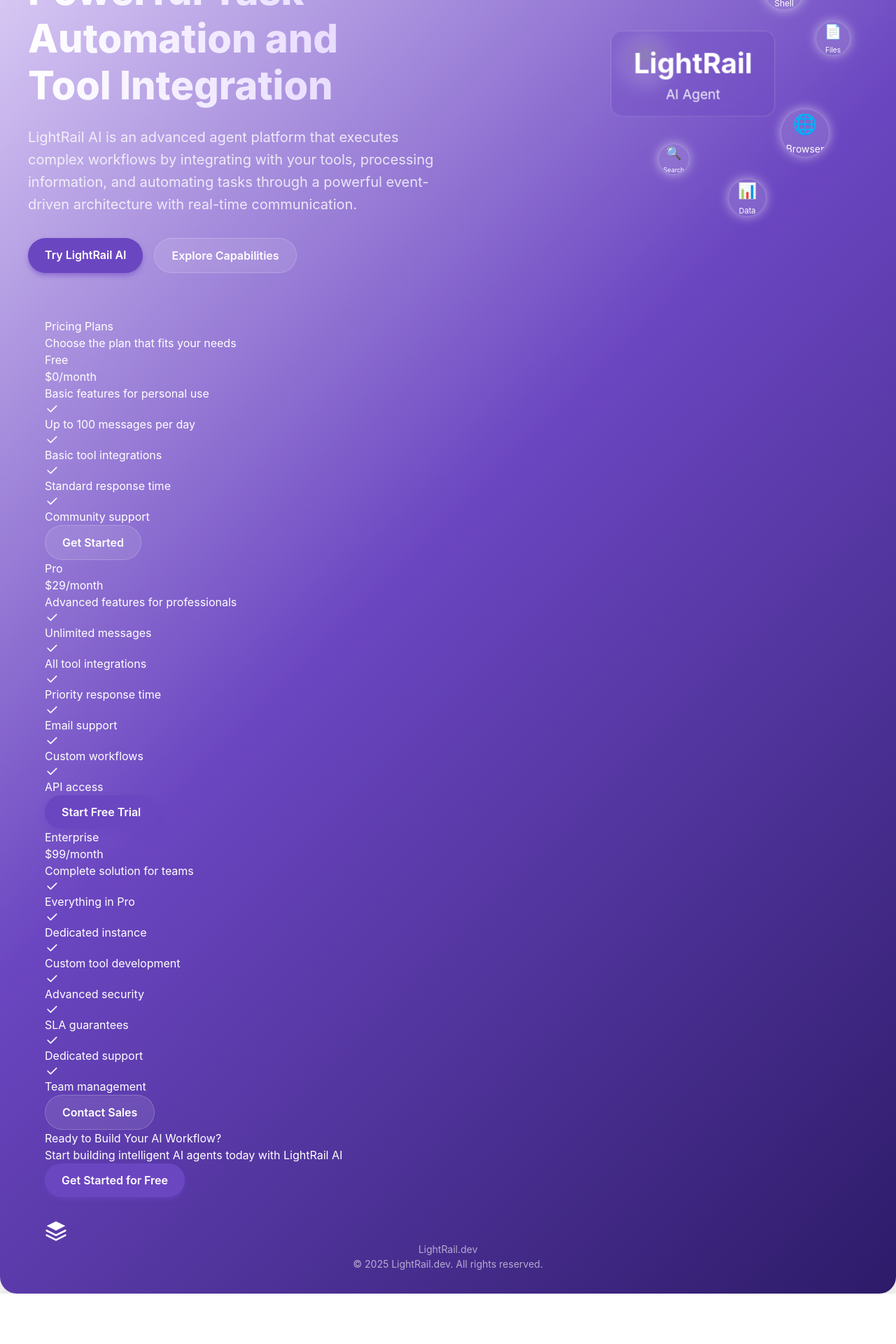
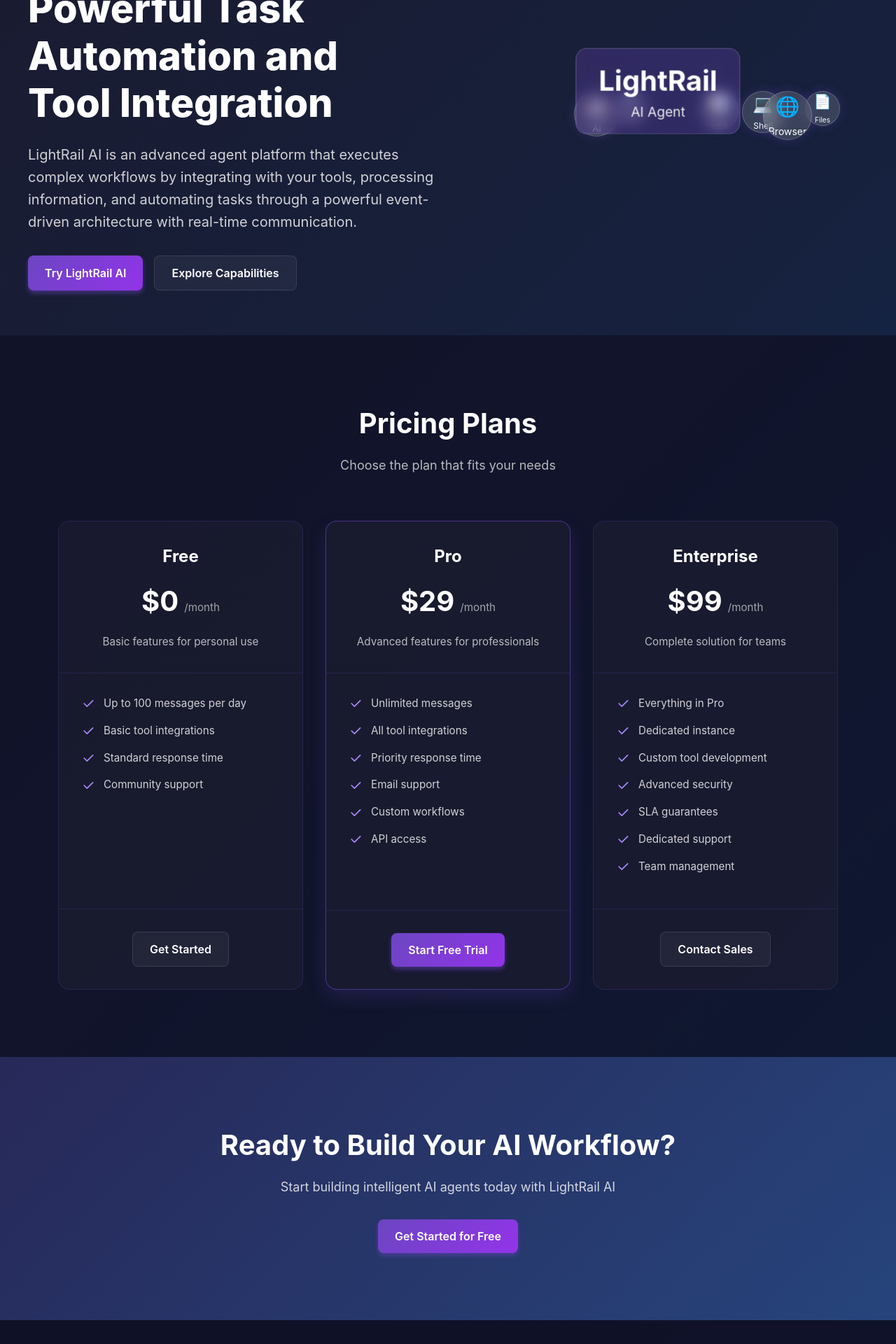
Before and after one commit to Lightiam/LightAgent.AI, a React (Create React App) app in the folder frontend/: page / in a window 1280 px wide. Shown: the part 340-2260 px from the top of the page at 70% size. Before the commit the page ends 2188 px from the top, so only its background shows below. Built offline with nearby package versions, Linux system fonts and the light colour scheme.

Commit message:
Update App.css with dark theme and professional styling for landing page
Co-Authored-By: Bola Olatunji <bola.olatunji@gmail.com>

```diff
--- a/frontend/src/App.css
+++ b/frontend/src/App.css
@@ -12,21 +12,38 @@
 
 /* Landing Page Styles */
 .landing-page {
-  background: linear-gradient(135deg, #f0e6ff 0%, #6b46c1 50%, #2d1b69 100%);
+  background: linear-gradient(135deg, #1a1a2e 0%, #16213e 50%, #0f3460 100%);
   min-height: 100vh;
   color: #fff;
   overflow: hidden;
   position: relative;
-  border-radius: 1.5rem;
-  box-shadow: 0 25px 50px -12px rgba(0, 0, 0, 0.25);
+}
+
+.gradient-bg {
+  position: absolute;
+  top: 0;
+  left: 0;
+  right: 0;
+  bottom: 0;
+  background:
+    radial-gradient(circle at 20% 30%, rgba(121, 40, 202, 0.3) 0%, rgba(121, 40, 202, 0) 50%),
+    radial-gradient(circle at 80% 10%, rgba(41, 151, 255, 0.3) 0%, rgba(41, 151, 255, 0) 50%),
+    radial-gradient(circle at 10% 70%, rgba(121, 40, 202, 0.3) 0%, rgba(121, 40, 202, 0) 50%),
+    radial-gradient(circle at 90% 90%, rgba(41, 151, 255, 0.3) 0%, rgba(41, 151, 255, 0) 50%);
+  z-index: 0;
 }
 
 .navbar {
   display: flex;
   justify-content: space-between;
   align-items: center;
-  padding: 1.5rem 2rem;
-  background-color: transparent;
+  padding: 1.25rem 2rem;
+  background-color: rgba(20, 20, 40, 0.5);
+  backdrop-filter: blur(10px);
+  border-bottom: 1px solid rgba(255, 255, 255, 0.1);
+  position: sticky;
+  top: 0;
+  z-index: 100;
 }
 
 .logo {
@@ -54,6 +71,7 @@
   text-decoration: none;
   font-weight: 500;
   transition: color 0.2s ease;
+  font-size: 0.95rem;
 }
 
 .nav-link:hover {
@@ -62,46 +80,55 @@
 
 .button {
   padding: 0.75rem 1.5rem;
-  border-radius: 2rem;
+  border-radius: 0.5rem;
   font-weight: 600;
   cursor: pointer;
   transition: all 0.2s ease;
   text-decoration: none;
-  display: inline-block;
+  display: inline-flex;
+  align-items: center;
+  justify-content: center;
+  gap: 0.5rem;
   text-align: center;
 }
 
 .primary-button {
-  background-color: #6b46c1;
+  background: linear-gradient(135deg, #6b46c1 0%, #9333ea 100%);
   color: white;
   border: none;
   box-shadow: 0 4px 6px rgba(107, 70, 193, 0.5);
 }
 
 .primary-button:hover {
-  background-color: #553c9a;
+  background: linear-gradient(135deg, #553c9a 0%, #7e22ce 100%);
   transform: translateY(-2px);
   box-shadow: 0 6px 8px rgba(107, 70, 193, 0.6);
 }
 
 .secondary-button {
-  background-color: rgba(255, 255, 255, 0.1);
+  background-color: rgba(255, 255, 255, 0.05);
   color: white;
-  border: 1px solid rgba(255, 255, 255, 0.2);
+  border: 1px solid rgba(255, 255, 255, 0.1);
   backdrop-filter: blur(10px);
 }
 
 .secondary-button:hover {
-  background-color: rgba(255, 255, 255, 0.2);
-  border-color: rgba(255, 255, 255, 0.3);
+  background-color: rgba(255, 255, 255, 0.1);
+  border-color: rgba(255, 255, 255, 0.2);
+}
+
+.arrow {
+  font-size: 1.1rem;
+  margin-left: 0.25rem;
 }
 
 .hero {
   display: flex;
   align-items: center;
   justify-content: space-between;
-  padding: 4rem 0;
+  padding: 6rem 0 4rem;
   position: relative;
+  z-index: 1;
 }
 
 .hero-content {
@@ -109,12 +136,32 @@
   z-index: 10;
 }
 
+.hero-badge {
+  display: inline-flex;
+  align-items: center;
+  background: rgba(107, 70, 193, 0.2);
+  border: 1px solid rgba(107, 70, 193, 0.4);
+  border-radius: 2rem;
+  padding: 0.5rem 1rem;
+  margin-bottom: 1.5rem;
+}
+
+.hero-badge span {
+  font-size: 0.875rem;
+  font-weight: 600;
+  color: #a78bfa;
+}
+
 .hero-content h1 {
   font-size: 3.5rem;
   font-weight: 800;
   line-height: 1.2;
   margin-bottom: 1.5rem;
-  background: linear-gradient(to right, #ffffff, #e0d0ff);
+  color: white;
+}
+
+.gradient-text {
+  background: linear-gradient(to right, #a78bfa, #818cf8);
   -webkit-background-clip: text;
   -webkit-text-fill-color: transparent;
 }
@@ -132,103 +179,472 @@
   margin-top: 2rem;
 }
 
+.hero-stats {
+  display: flex;
+  gap: 3rem;
+  margin-top: 3rem;
+}
+
+.stat {
+  display: flex;
+  flex-direction: column;
+  align-items: flex-start;
+}
+
+.stat-value {
+  font-size: 2.5rem;
+  font-weight: 700;
+  color: white;
+  line-height: 1;
+}
+
+.stat-label {
+  font-size: 0.95rem;
+  color: rgba(255, 255, 255, 0.6);
+  margin-top: 0.5rem;
+}
+
+.hero-visual {
+  position: relative;
+  z-index: 1;
+}
+
+.platform-preview {
+  position: relative;
+}
+
+.platform-window {
+  background-color: rgba(30, 30, 50, 0.7);
+  border-radius: 0.75rem;
+  overflow: hidden;
+  border: 1px solid rgba(107, 70, 193, 0.2);
+  box-shadow: 0 25px 50px -12px rgba(0, 0, 0, 0.5);
+  width: 550px;
+}
+
+.window-header {
+  display: flex;
+  align-items: center;
+  padding: 0.75rem 1rem;
+  background-color: rgba(20, 20, 40, 0.8);
+  border-bottom: 1px solid rgba(107, 70, 193, 0.2);
+}
+
+.window-controls {
+  display: flex;
+  gap: 0.5rem;
+  margin-right: 1rem;
+}
+
+.control {
+  width: 12px;
+  height: 12px;
+  border-radius: 50%;
+}
+
+.control.red {
+  background-color: #f87171;
+}
+
+.control.yellow {
+  background-color: #fbbf24;
+}
+
+.control.green {
+  background-color: #4ade80;
+}
+
+.window-title {
+  font-size: 0.875rem;
+  color: rgba(255, 255, 255, 0.8);
+}
+
+.window-content {
+  padding: 1.5rem;
+  height: 400px;
+}
+
 .network-visualization {
   position: relative;
-  width: 500px;
-  height: 500px;
+  width: 100%;
+  height: 100%;
 }
 
 .network-node {
   position: absolute;
   border-radius: 50%;
-  background-color: #fff;
-  box-shadow: 0 0 15px rgba(255, 255, 255, 0.5);
+  background-color: rgba(107, 70, 193, 0.2);
+  border: 1px solid rgba(107, 70, 193, 0.4);
+  backdrop-filter: blur(10px);
   display: flex;
+  flex-direction: column;
   align-items: center;
   justify-content: center;
   overflow: hidden;
+  box-shadow: 0 0 15px rgba(107, 70, 193, 0.3);
+  transition: all 0.3s ease;
 }
 
-.features {
-  padding: 5rem 0;
-  background-color: rgba(255, 255, 255, 0.05);
-  backdrop-filter: blur(10px);
-  border-radius: 2rem 2rem 0 0;
-  margin-top: -2rem;
+.network-node:hover {
+  transform: scale(1.1);
+  background-color: rgba(107, 70, 193, 0.3);
+  box-shadow: 0 0 20px rgba(107, 70, 193, 0.5);
 }
 
-.features h2 {
+.node-icon {
+  font-size: 1.5rem;
+  margin-bottom: 0.25rem;
+}
+
+.node-label {
+  font-size: 0.75rem;
+  color: rgba(255, 255, 255, 0.8);
+}
+
+.central-node {
+  position: absolute;
+  top: 50%;
+  left: 50%;
+  transform: translate(-50%, -50%);
+  background: linear-gradient(135deg, rgba(107, 70, 193, 0.4) 0%, rgba(129, 140, 248, 0.4) 100%);
+  backdrop-filter: blur(10px);
+  padding: 1.5rem 2.5rem;
+  border-radius: 1rem;
+  border: 1px solid rgba(107, 70, 193, 0.4);
+  text-align: center;
+  z-index: 5;
+  box-shadow: 0 10px 25px rgba(107, 70, 193, 0.3);
+}
+
+.node-title {
+  font-size: 2rem;
+  font-weight: 700;
+  color: white;
+}
+
+.node-subtitle {
+  font-size: 1rem;
+  color: rgba(255, 255, 255, 0.8);
+  margin-top: 0.25rem;
+}
+
+.features-section {
+  padding: 6rem 0;
+  position: relative;
+  z-index: 1;
+  background-color: rgba(20, 20, 40, 0.7);
+  backdrop-filter: blur(10px);
+}
+
+.section-header {
+  text-align: center;
+  max-width: 700px;
+  margin: 0 auto 4rem;
+}
+
+.section-header h2 {
   color: #fff;
-  text-align: center;
-  margin-bottom: 3rem;
   font-size: 2.5rem;
   font-weight: 700;
+  margin-bottom: 1rem;
 }
 
-.feature-grid {
+.section-header p {
+  color: rgba(255, 255, 255, 0.7);
+  font-size: 1.125rem;
+  line-height: 1.6;
+}
+
+.features-grid {
   display: grid;
   grid-template-columns: repeat(3, 1fr);
   gap: 2rem;
 }
 
 .feature-card {
-  background-color: rgba(255, 255, 255, 0.1);
+  background-color: rgba(30, 30, 50, 0.6);
   padding: 2rem;
   border-radius: 1rem;
-  backdrop-filter: blur(10px);
+  border: 1px solid rgba(107, 70, 193, 0.2);
   transition: transform 0.3s ease, box-shadow 0.3s ease;
+  display: flex;
+  flex-direction: column;
+  height: 100%;
 }
 
 .feature-card:hover {
   transform: translateY(-5px);
-  box-shadow: 0 10px 20px rgba(0, 0, 0, 0.1);
+  box-shadow: 0 10px 25px rgba(0, 0, 0, 0.2);
+  border-color: rgba(107, 70, 193, 0.4);
+}
+
+.feature-icon {
+  display: flex;
+  align-items: center;
+  justify-content: center;
+  width: 48px;
+  height: 48px;
+  background: linear-gradient(135deg, rgba(107, 70, 193, 0.2) 0%, rgba(129, 140, 248, 0.2) 100%);
+  border-radius: 12px;
+  margin-bottom: 1.5rem;
+  color: #a78bfa;
 }
 
 .feature-card h3 {
   color: #fff;
   margin-bottom: 1rem;
+  font-size: 1.25rem;
+  font-weight: 600;
 }
 
 .feature-card p {
   color: rgba(255, 255, 255, 0.7);
   line-height: 1.6;
+  font-size: 0.95rem;
 }
 
-.partners {
-  padding: 3rem 0;
-  text-align: center;
+.workflow-section {
+  padding: 6rem 0;
+  background-color: rgba(15, 15, 35, 0.7);
+  position: relative;
+  z-index: 1;
 }
 
-.partners h3 {
-  color: rgba(255, 255, 255, 0.8);
-  margin-bottom: 2rem;
-  font-size: 1.5rem;
-  font-weight: 500;
+.workflow-steps {
+  display: flex;
+  justify-content: space-between;
+  gap: 2rem;
+  margin-top: 3rem;
 }
 
-.partner-logos {
+.workflow-step {
+  flex: 1;
+  background-color: rgba(30, 30, 50, 0.6);
+  padding: 2.5rem 2rem;
+  border-radius: 1rem;
+  border: 1px solid rgba(107, 70, 193, 0.2);
+  text-align: center;
+  position: relative;
+}
+
+.step-number {
+  position: absolute;
+  top: -1.5rem;
+  left: 50%;
+  transform: translateX(-50%);
+  width: 3rem;
+  height: 3rem;
+  background: linear-gradient(135deg, #6b46c1 0%, #9333ea 100%);
+  border-radius: 50%;
+  display: flex;
+  align-items: center;
+  justify-content: center;
+  color: white;
+  font-weight: 700;
+  font-size: 1.25rem;
+  box-shadow: 0 4px 10px rgba(107, 70, 193, 0.5);
+}
+
+.workflow-step h3 {
+  color: white;
+  margin-bottom: 1rem;
+  font-size: 1.25rem;
+}
+
+.workflow-step p {
+  color: rgba(255, 255, 255, 0.7);
+  line-height: 1.6;
+  font-size: 0.95rem;
+}
+
+.integrations-section {
+  padding: 6rem 0;
+  background-color: rgba(20, 20, 40, 0.7);
+  position: relative;
+  z-index: 1;
+}
+
+.integration-logos {
   display: flex;
   justify-content: center;
   align-items: center;
   gap: 3rem;
   flex-wrap: wrap;
+  margin-top: 3rem;
 }
 
-.partner-logo {
-  height: 2.5rem;
+.integration-logo {
+  display: flex;
+  flex-direction: column;
+  align-items: center;
+  gap: 0.75rem;
   opacity: 0.7;
-  transition: opacity 0.2s ease;
+  transition: all 0.3s ease;
 }
 
-.partner-logo:hover {
+.integration-logo:hover {
   opacity: 1;
+  transform: translateY(-5px);
+}
+
+.integration-logo span {
+  font-size: 0.875rem;
+  color: rgba(255, 255, 255, 0.8);
+}
+
+.pricing-section {
+  padding: 6rem 0;
+  background-color: rgba(15, 15, 35, 0.7);
+  position: relative;
+  z-index: 1;
+}
+
+.pricing-plans {
+  display: flex;
+  gap: 2rem;
+  margin-top: 3rem;
+  justify-content: center;
+}
+
+.pricing-plan {
+  background-color: rgba(30, 30, 50, 0.6);
+  border-radius: 1rem;
+  border: 1px solid rgba(107, 70, 193, 0.2);
+  overflow: hidden;
+  width: 100%;
+  max-width: 350px;
+  display: flex;
+  flex-direction: column;
+  transition: transform 0.3s ease, box-shadow 0.3s ease;
+}
+
+.pricing-plan:hover {
+  transform: translateY(-5px);
+  box-shadow: 0 10px 25px rgba(0, 0, 0, 0.2);
+}
+
+.pricing-plan.highlighted {
+  border-color: rgba(107, 70, 193, 0.6);
+  box-shadow: 0 10px 25px rgba(107, 70, 193, 0.2);
+  position: relative;
+  z-index: 2;
+}
+
+.plan-header {
+  padding: 2rem;
+  text-align: center;
+  border-bottom: 1px solid rgba(107, 70, 193, 0.2);
+}
+
+.plan-header h3 {
+  font-size: 1.5rem;
+  font-weight: 700;
+  color: white;
+  margin-bottom: 1rem;
+}
+
+.plan-price {
+  margin-bottom: 1rem;
+}
+
+.price {
+  font-size: 2.5rem;
+  font-weight: 700;
+  color: white;
+}
+
+.period {
+  font-size: 0.95rem;
+  color: rgba(255, 255, 255, 0.6);
+  margin-left: 0.5rem;
+}
+
+.plan-header p {
+  color: rgba(255, 255, 255, 0.7);
+  font-size: 0.95rem;
+  line-height: 1.6;
+}
+
+.plan-features {
+  padding: 2rem;
+  flex: 1;
+}
+
+.plan-feature {
+  display: flex;
+  align-items: center;
+  gap: 0.75rem;
+  margin-bottom: 1rem;
+  color: rgba(255, 255, 255, 0.8);
+  font-size: 0.95rem;
+}
+
+.plan-feature svg {
+  color: #a78bfa;
+  flex-shrink: 0;
+}
+
+.plan-cta {
+  padding: 2rem;
+  text-align: center;
+  border-top: 1px solid rgba(107, 70, 193, 0.2);
+}
+
+.cta-section {
+  padding: 6rem 0;
+  background: linear-gradient(135deg, rgba(107, 70, 193, 0.2) 0%, rgba(129, 140, 248, 0.2) 100%);
+  position: relative;
+  z-index: 1;
+  text-align: center;
+}
+
+.cta-content {
+  max-width: 700px;
+  margin: 0 auto;
+}
+
+.cta-content h2 {
+  color: white;
+  font-size: 2.5rem;
+  font-weight: 700;
+  margin-bottom: 1rem;
+}
+
+.cta-content p {
+  color: rgba(255, 255, 255, 0.8);
+  font-size: 1.125rem;
+  margin-bottom: 2rem;
+  line-height: 1.6;
 }
 
 .footer {
-  padding: 2rem 0;
-  text-align: center;
+  padding: 3rem 0;
+  background-color: rgba(15, 15, 35, 0.9);
+  position: relative;
+  z-index: 1;
+}
+
+.footer-content {
+  display: flex;
+  flex-direction: column;
+  align-items: center;
+  gap: 1rem;
+}
+
+.footer-logo {
+  display: flex;
+  align-items: center;
+  gap: 0.5rem;
+  font-size: 1.25rem;
+  font-weight: 600;
+  color: white;
+  margin-bottom: 1rem;
+}
+
+.footer p {
   color: rgba(255, 255, 255, 0.6);
   font-size: 0.875rem;
+  text-align: center;
 }
 
 /* Dashboard Styles */
```
